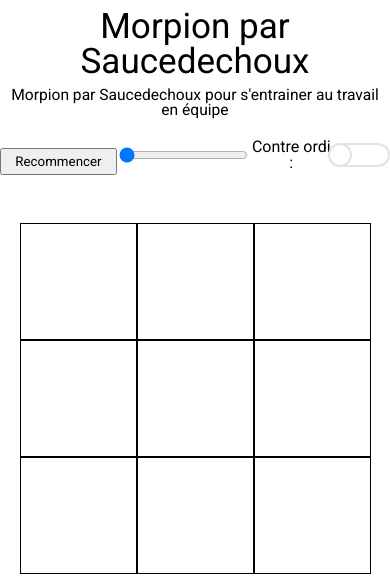
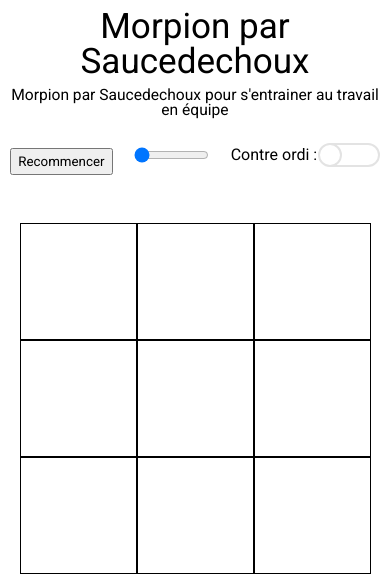
Before and after one commit to LesEtudiantsDuWeb/morpion-teamwork, a plain HTML site: page index.html in a window 390 px wide. Drawn offline with nearby package versions, Linux system fonts and the light colour scheme.

Commit message:
Amélioration responsive

```diff
--- a/index.html
+++ b/index.html
@@ -14,10 +14,12 @@
         <div class="container">
             <button>Recommencer</button>
             <input type="range" name="skew" id="skew" min="0" max="10">
-            <label for="switch">Contre ordi :</label>
-            <div class="onoffswitch">
-                <input type="checkbox" name="switch" class="onoffswitch-checkbox" id="switch" tabindex="0">
-                <label class="onoffswitch-label" for="switch"></label>
+            <div class="flex-container">
+                <label for="switch">Contre ordi :</label>
+                <div class="onoffswitch">
+                    <input type="checkbox" name="switch" class="onoffswitch-checkbox" id="switch" tabindex="0">
+                    <label class="onoffswitch-label" for="switch"></label>
+                </div>
             </div>
         </div>
     </header>
--- a/src/css/style.css
+++ b/src/css/style.css
@@ -29,14 +29,23 @@ h3 {
     justify-content: space-around;
 }
 
+.flex-container {
+    display: flex;
+    justify-content: space-between;
+    align-items: center;
+    flex-direction: row;
+}
+
 button {
     font-family: Roboto, sans-serif;
     padding: 0.3em 1em;
 }
 
 .onoffswitch {
-    position: relative; width: 60px;
+    position: relative;
+    width: 60px;
     user-select: none;
+    margin-left: 1em;
 }
 .onoffswitch-checkbox {
     position: absolute;
@@ -131,6 +140,15 @@ button {
 
     button {
         margin-top: 1em;
+        padding: 0.3em 0.5em;
+    }
+
+    #skew {
+        width: 75px;
+    }
+
+    .onoffswitch {
+        margin-left: 0.2em;
     }
 
     h3 {
```
